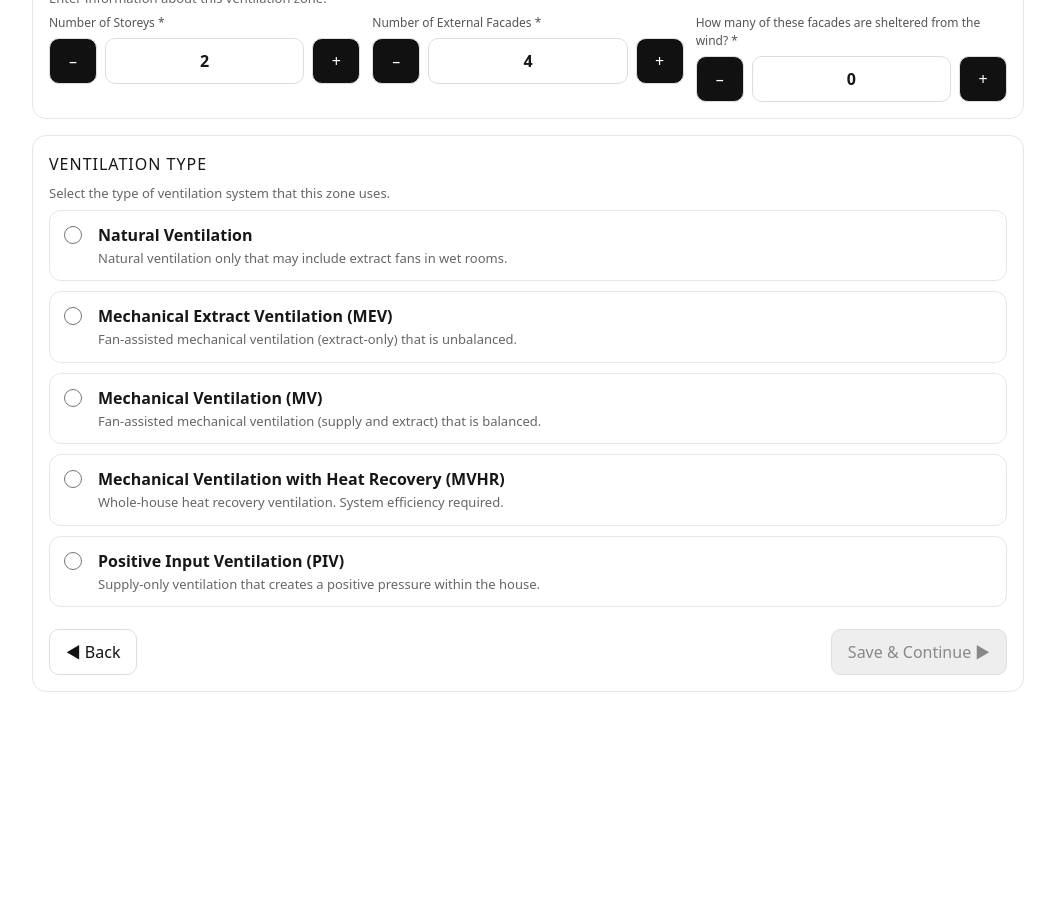
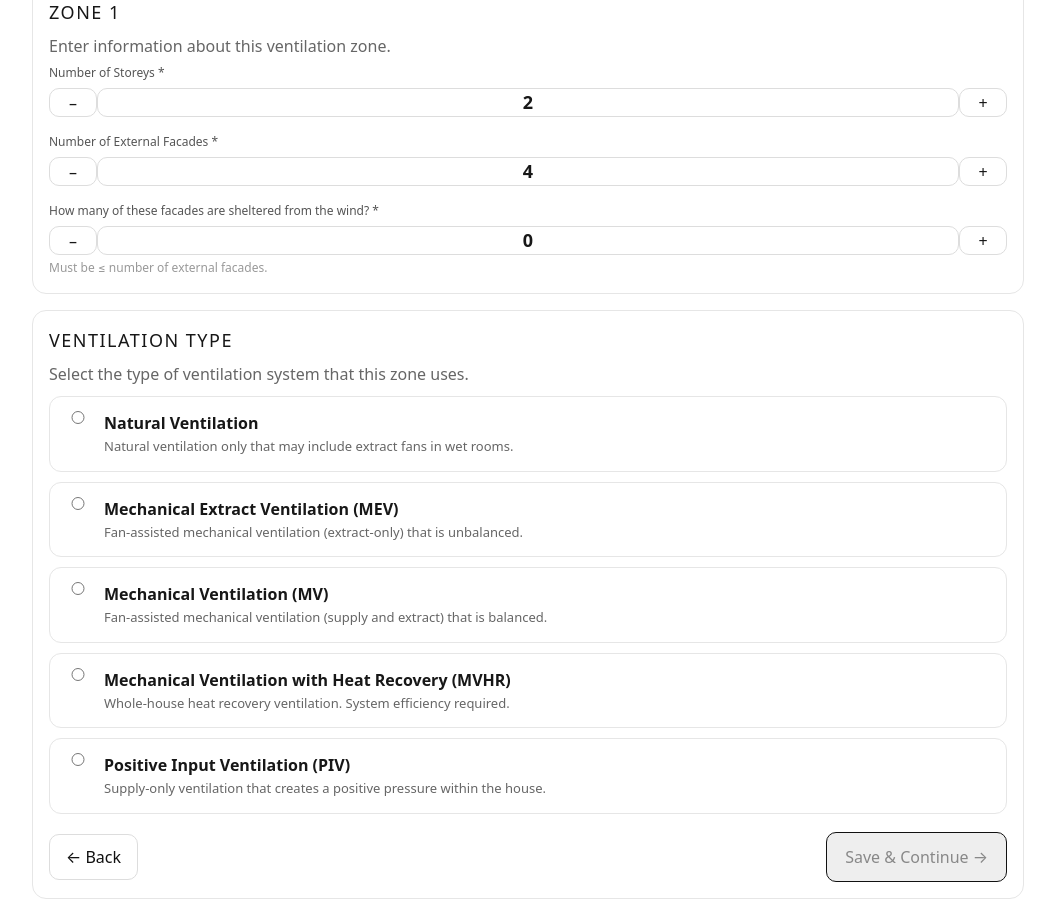
Before and after one commit to damowhu11-1979/heat-demand, a Next.js app: page /ventilation in a window 1280 px wide. Shown: the part 300-1223 px from the top of the page, without its empty margins (112-1167 px from the left). Before the commit the page ends 1016 px from the top, so only its background shows below. Built offline with nearby package versions, Linux system fonts and the light colour scheme.

Commit message:
Update page.tsx

```diff
--- a/app/ventilation/page.tsx
+++ b/app/ventilation/page.tsx
@@ -1,8 +1,9 @@
 'use client';
 
-import React, { useState } from 'react';
+import React, { useMemo, useState } from 'react';
+import Link from 'next/link';
 
-/** Small shared UI bits (kept local to this page for now) */
+/** small UI bits kept consistent with your page.tsx */
 function Label({ children }: { children: React.ReactNode }) {
   return <label style={{ display: 'block', fontSize: 12, color: '#555', marginBottom: 6 }}>{children}</label>;
 }
@@ -25,238 +26,6 @@ function Button(props: React.ButtonHTMLAttributes<HTMLButtonElement>) {
     />
   );
 }
-
-type VentType = 'Natural' | 'MEV' | 'MV' | 'MVHR' | 'PIV';
-
-export default function VentilationPage(): React.JSX.Element {
-  // Ventilation zones
-  const [zones, setZones] = useState<number>(1);
-
-  // Zone 1 (we can extend to multiple zones later with an array)
-  const [storeys, setStoreys] = useState<number>(2);
-  const [facades, setFacades] = useState<number>(4);
-  const [sheltered, setSheltered] = useState<number>(0);
-
-  // Ventilation type
-  const [ventType, setVentType] = useState<VentType | ''>('');
-
-  const step = (setter: (v: number) => void, value: number, delta: number, min = 0) => {
-    const n = Math.max(min, (value || 0) + delta);
-    setter(n);
-  };
-
-  const canContinue =
-    zones >= 1 &&
-    storeys >= 1 &&
-    facades >= 0 &&
-    sheltered >= 0 &&
-    sheltered <= facades &&
-    !!ventType;
-
-  const onBack = () => {
-    // simple client-side back; you can wire to router if needed
-    history.back();
-  };
-
-  const onSaveContinue = () => {
-    if (!canContinue) {
-      alert('Please complete all required ventilation fields before continuing.');
-      return;
-    }
-    const payload = {
-      zones,
-      zone1: { storeys, facades, sheltered },
-      ventType,
-    };
-    console.log('VENTILATION PAGE SAVE', payload);
-    // navigate to next route if you have one, e.g.:
-    // router.push('/heated-rooms');
-    alert('Saved (see console). Proceeding to next step is up to router wiring.');
-  };
-
-  return (
-    <main style={page}>
-      <h1 style={{ letterSpacing: 2, marginBottom: 10 }}>VENTILATION</h1>
-
-      {/* Ventilation Zones */}
-      <section style={card}>
-        <h3 style={sectionTitle}>Ventilation Zones</h3>
-        <p style={muted}>
-          Enter the total number of distinct ventilation zones in the property. Rooms that share the
-          same ventilation system form a single zone.
-        </p>
-
-        <div style={{ marginTop: 10 }}>
-          <Label>Number of Ventilation Zones *</Label>
-          <div style={stepperRow}>
-            <Button onClick={() => step(setZones, zones, -1, 1)} aria-label="decrease zones">
-              –
-            </Button>
-            <div style={stepperValue}>{zones}</div>
-            <Button onClick={() => step(setZones, zones, +1, 1)} aria-label="increase zones">
-              +
-            </Button>
-          </div>
-        </div>
-      </section>
-
-      {/* Zone 1 */}
-      <section style={{ ...card, marginTop: 16 }}>
-        <h3 style={sectionTitle}>Zone 1</h3>
-        <p style={muted}>Enter information about this ventilation zone.</p>
-
-        <div style={grid3}>
-          <div>
-            <Label>Number of Storeys *</Label>
-            <div style={stepperRow}>
-              <Button onClick={() => step(setStoreys, storeys, -1, 1)}>–</Button>
-              <div style={stepperValue}>{storeys}</div>
-              <Button onClick={() => step(setStoreys, storeys, +1, 1)}>+</Button>
-            </div>
-          </div>
-
-          <div>
-            <Label>Number of External Facades *</Label>
-            <div style={stepperRow}>
-              <Button onClick={() => step(setFacades, facades, -1, 0)}>–</Button>
-              <div style={stepperValue}>{facades}</div>
-              <Button onClick={() => step(setFacades, facades, +1, 0)}>+</Button>
-            </div>
-          </div>
-
-          <div>
-            <Label>How many of these facades are sheltered from the wind? *</Label>
-            <div style={stepperRow}>
-              <Button onClick={() => step(setSheltered, sheltered, -1, 0)}>–</Button>
-              <div style={stepperValue}>{sheltered}</div>
-              <Button
-                onClick={() => step(setSheltered, sheltered, +1, 0)}
-                disabled={sheltered >= facades}
-                title={sheltered >= facades ? 'Cannot exceed total facades' : ''}
-              >
-                +
-              </Button>
-            </div>
-          </div>
-        </div>
-      </section>
-
-      {/* Ventilation Type */}
-      <section style={{ ...card, marginTop: 16 }}>
-        <h3 style={sectionTitle}>Ventilation Type</h3>
-        <p style={muted}>Select the type of ventilation system that this zone uses.</p>
-
-        <div role="radiogroup" aria-label="Ventilation Type" style={{ display: 'grid', gap: 10 }}>
-          <RadioCard
-            name="ventType"
-            checked={ventType === 'Natural'}
-            onChange={() => setVentType('Natural')}
-            title="Natural Ventilation"
-            desc="Natural ventilation only that may include extract fans in wet rooms."
-          />
-          <RadioCard
-            name="ventType"
-            checked={ventType === 'MEV'}
-            onChange={() => setVentType('MEV')}
-            title="Mechanical Extract Ventilation (MEV)"
-            desc="Fan-assisted mechanical ventilation (extract-only) that is unbalanced."
-          />
-          <RadioCard
-            name="ventType"
-            checked={ventType === 'MV'}
-            onChange={() => setVentType('MV')}
-            title="Mechanical Ventilation (MV)"
-            desc="Fan-assisted mechanical ventilation (supply and extract) that is balanced."
-          />
-          <RadioCard
-            name="ventType"
-            checked={ventType === 'MVHR'}
-            onChange={() => setVentType('MVHR')}
-            title="Mechanical Ventilation with Heat Recovery (MVHR)"
-            desc="Whole-house heat recovery ventilation. System efficiency required."
-          />
-          <RadioCard
-            name="ventType"
-            checked={ventType === 'PIV'}
-            onChange={() => setVentType('PIV')}
-            title="Positive Input Ventilation (PIV)"
-            desc="Supply-only ventilation that creates a positive pressure within the house."
-          />
-        </div>
-
-        <div style={{ display: 'flex', justifyContent: 'space-between', marginTop: 22 }}>
-          <Button onClick={onBack} style={{ background: '#fff', color: '#111' }}>
-            ◀ Back
-          </Button>
-          <Button onClick={onSaveContinue} disabled={!canContinue}>
-            Save & Continue ▶
-          </Button>
-        </div>
-      </section>
-    </main>
-  );
-}
-
-/** Re-usable radio card */
-function RadioCard(props: {
-  name: string;
-  title: string;
-  desc: string;
-  checked: boolean;
-  onChange: () => void;
-}) {
-  return (
-    <label
-      style={{
-        display: 'grid',
-        gridTemplateColumns: '24px 1fr',
-        gap: 10,
-        alignItems: 'start',
-        padding: '12px 14px',
-        border: '1px solid #e6e6e6',
-        borderRadius: 12,
-        cursor: 'pointer',
-      }}
-    >
-      <input
-        type="radio"
-        name={props.name}
-        checked={props.checked}
-        onChange={props.onChange}
-        style={{ width: 18, height: 18, marginTop: 3 }}
-      />
-      <div>
-        <div style={{ fontWeight: 600 }}>{props.title}</div>
-        <div style={{ color: '#666', fontSize: 13, marginTop: 2 }}>{props.desc}</div>
-      </div>
-    </label>
-  );
-}
-
-/* --------------- styles ---------------- */
-const page: React.CSSProperties = {
-  maxWidth: 1040,
-  margin: '0 auto',
-  padding: 24,
-  fontFamily: 'system-ui, -apple-system, Segoe UI, Roboto, Arial, sans-serif',
-};
-
-const card: React.CSSProperties = {
-  background: '#fff',
-  border: '1px solid #e6e6e6',
-  borderRadius: 14,
-  padding: 16,
-};
-
-const sectionTitle: React.CSSProperties = {
-  textTransform: 'uppercase',
-  letterSpacing: 1,
-  margin: 0,
-  marginBottom: 8,
-};
-
-const muted: React.CSSProperties = { color: '#666', fontSize: 13, marginTop: 6, marginBottom: 6 };
-
 const inputStyle: React.CSSProperties = {
   width: '100%',
   padding: '10px 12px',
@@ -265,24 +34,288 @@ const inputStyle: React.CSSProperties = {
   outline: 'none',
   boxSizing: 'border-box',
 };
-
-const grid3: React.CSSProperties = {
-  display: 'grid',
-  gridTemplateColumns: 'repeat(3, 1fr)',
-  gap: 12,
+const card: React.CSSProperties = {
+  background: '#fff',
+  border: '1px solid #e6e6e6',
+  borderRadius: 14,
+  padding: 16,
 };
 
-const stepperRow: React.CSSProperties = {
-  display: 'grid',
-  gridTemplateColumns: '48px 1fr 48px',
-  gap: 8,
-  alignItems: 'center',
-};
+/** simple stepper control */
+function Stepper({
+  value,
+  setValue,
+  min = 0,
+  max = 999,
+  ariaLabel,
+}: {
+  value: number;
+  setValue: (n: number) => void;
+  min?: number;
+  max?: number;
+  ariaLabel?: string;
+}) {
+  const dec = () => setValue(Math.max(min, value - 1));
+  const inc = () => setValue(Math.min(max, value + 1));
+  return (
+    <div style={{ display: 'grid', gridTemplateColumns: '48px 1fr 48px', gap: 0, alignItems: 'stretch' }}>
+      <button
+        type="button"
+        onClick={dec}
+        aria-label={`decrease ${ariaLabel || 'value'}`}
+        style={{
+          border: '1px solid #ddd',
+          borderRadius: 10,
+          background: '#fff',
+          cursor: 'pointer',
+        }}
+      >
+        –
+      </button>
+      <div
+        style={{
+          border: '1px solid #ddd',
+          borderRadius: 10,
+          display: 'grid',
+          placeItems: 'center',
+          fontSize: 18,
+          fontWeight: 600,
+        }}
+        aria-live="polite"
+      >
+        {value}
+      </div>
+      <button
+        type="button"
+        onClick={inc}
+        aria-label={`increase ${ariaLabel || 'value'}`}
+        style={{
+          border: '1px solid #ddd',
+          borderRadius: 10,
+          background: '#fff',
+          cursor: 'pointer',
+        }}
+      >
+        +
+      </button>
+    </div>
+  );
+}
 
-const stepperValue: React.CSSProperties = {
-  border: '1px solid #ddd',
-  borderRadius: 10,
-  textAlign: 'center',
-  padding: '10px 12px',
-  fontWeight: 600,
-};
+export default function VentilationPage(): React.JSX.Element {
+  // top-of-page: number of ventilation zones
+  const [zones, setZones] = useState<number>(1);
+
+  // zone 1 fields
+  const [storeys, setStoreys] = useState<number>(2);
+  const [facades, setFacades] = useState<number>(4);
+  const [sheltered, setSheltered] = useState<number>(0);
+
+  // ventilation type
+  type VentType = 'natural' | 'mev' | 'mv' | 'mvhr' | 'piv' | '';
+  const [vtype, setVtype] = useState<VentType>('');
+
+  const canContinue = useMemo(() => {
+    const validCounts = zones >= 1 && storeys >= 1 && facades >= 1 && sheltered >= 0 && sheltered <= facades;
+    return validCounts && !!vtype;
+  }, [zones, storeys, facades, sheltered, vtype]);
+
+  const saveAndContinue = () => {
+    // wire up to your data store if needed
+    const payload = { zones, zone1: { storeys, facades, sheltered, vtype } };
+    console.log('VENTILATION SAVE', payload);
+    // simple client-side nav: handled by Link below
+  };
+
+  return (
+    <main
+      style={{
+        maxWidth: 1040,
+        margin: '0 auto',
+        padding: 24,
+        fontFamily: 'system-ui, -apple-system, Segoe UI, Roboto, Arial, sans-serif',
+      }}
+    >
+      <h1 style={{ fontSize: 28, margin: '6px 0 12px' }}>Ventilation</h1>
+
+      {/* Ventilation Zones */}
+      <section style={card}>
+        <h2 style={{ fontSize: 18, margin: 0, letterSpacing: 1.5 }}>VENTILATION ZONES</h2>
+        <p style={{ color: '#666', marginTop: 8 }}>
+          Enter the total number of distinct ventilation zones in the property. Rooms that share the same
+          ventilation system form a single zone.
+        </p>
+
+        <div style={{ marginTop: 12 }}>
+          <Label>Number of Ventilation Zones *</Label>
+          <Stepper value={zones} setValue={setZones} min={1} ariaLabel="number of ventilation zones" />
+        </div>
+      </section>
+
+      {/* Zone 1 */}
+      <section style={{ ...card, marginTop: 16 }}>
+        <h2 style={{ fontSize: 18, margin: 0, letterSpacing: 1.5 }}>ZONE 1</h2>
+        <p style={{ color: '#666', marginTop: 8 }}>Enter information about this ventilation zone.</p>
+
+        <div style={{ display: 'grid', gap: 16, marginTop: 6 }}>
+          <div>
+            <Label>Number of Storeys *</Label>
+            <Stepper value={storeys} setValue={setStoreys} min={1} ariaLabel="number of storeys" />
+          </div>
+
+          <div>
+            <Label>Number of External Facades *</Label>
+            <Stepper value={facades} setValue={setFacades} min={1} ariaLabel="number of external facades" />
+          </div>
+
+          <div>
+            <Label>How many of these facades are sheltered from the wind? *</Label>
+            <Stepper
+              value={sheltered}
+              setValue={setSheltered}
+              min={0}
+              max={facades}
+              ariaLabel="sheltered facades"
+            />
+            <div style={{ color: '#999', fontSize: 12, marginTop: 4 }}>
+              Must be ≤ number of external facades.
+            </div>
+          </div>
+        </div>
+      </section>
+
+      {/* Ventilation Type */}
+      <section style={{ ...card, marginTop: 16 }}>
+        <h2 style={{ fontSize: 18, margin: 0, letterSpacing: 1.5 }}>VENTILATION TYPE</h2>
+        <p style={{ color: '#666', marginTop: 8 }}>
+          Select the type of ventilation system that this zone uses.
+        </p>
+
+        <div style={{ display: 'grid', gap: 10, marginTop: 10 }}>
+          <RadioRow
+            id="v-natural"
+            name="vent-type"
+            checked={vtype === 'natural'}
+            onChange={() => setVtype('natural')}
+            title="Natural Ventilation"
+            subtitle="Natural ventilation only that may include extract fans in wet rooms."
+          />
+          <RadioRow
+            id="v-mev"
+            name="vent-type"
+            checked={vtype === 'mev'}
+            onChange={() => setVtype('mev')}
+            title="Mechanical Extract Ventilation (MEV)"
+            subtitle="Fan-assisted mechanical ventilation (extract-only) that is unbalanced."
+          />
+          <RadioRow
+            id="v-mv"
+            name="vent-type"
+            checked={vtype === 'mv'}
+            onChange={() => setVtype('mv')}
+            title="Mechanical Ventilation (MV)"
+            subtitle="Fan-assisted mechanical ventilation (supply and extract) that is balanced."
+          />
+          <RadioRow
+            id="v-mvhr"
+            name="vent-type"
+            checked={vtype === 'mvhr'}
+            onChange={() => setVtype('mvhr')}
+            title="Mechanical Ventilation with Heat Recovery (MVHR)"
+            subtitle="Whole-house heat recovery ventilation. System efficiency required."
+          />
+          <RadioRow
+            id="v-piv"
+            name="vent-type"
+            checked={vtype === 'piv'}
+            onChange={() => setVtype('piv')}
+            title="Positive Input Ventilation (PIV)"
+            subtitle="Supply-only ventilation that creates a positive pressure within the house."
+          />
+        </div>
+
+        {/* Actions */}
+        <div
+          style={{
+            display: 'flex',
+            justifyContent: 'space-between',
+            alignItems: 'center',
+            marginTop: 18,
+          }}
+        >
+          <Link
+            href="/rooms"
+            style={{
+              border: '1px solid #ddd',
+              borderRadius: 10,
+              padding: '10px 16px',
+              textDecoration: 'none',
+              color: '#111',
+              background: '#fff',
+            }}
+          >
+            ← Back
+          </Link>
+
+          <Link
+            href={canContinue ? '/results' : '#'}
+            onClick={(e) => {
+              if (!canContinue) e.preventDefault();
+              else saveAndContinue();
+            }}
+            style={{
+              border: '1px solid #111',
+              borderRadius: 10,
+              padding: '12px 18px',
+              textDecoration: 'none',
+              color: canContinue ? '#fff' : '#888',
+              background: canContinue ? '#111' : '#eee',
+              pointerEvents: canContinue ? 'auto' : 'none',
+            }}
+          >
+            Save & Continue →
+          </Link>
+        </div>
+      </section>
+    </main>
+  );
+}
+
+/** radio row helper */
+function RadioRow({
+  id,
+  name,
+  checked,
+  onChange,
+  title,
+  subtitle,
+}: {
+  id: string;
+  name: string;
+  checked: boolean;
+  onChange: () => void;
+  title: string;
+  subtitle: string;
+}) {
+  return (
+    <label
+      htmlFor={id}
+      style={{
+        border: '1px solid #e6e6e6',
+        borderRadius: 12,
+        padding: 14,
+        display: 'grid',
+        gridTemplateColumns: '28px 1fr',
+        gap: 12,
+        alignItems: 'start',
+        cursor: 'pointer',
+      }}
+    >
+      <input id={id} name={name} type="radio" checked={checked} onChange={onChange} />
+      <div>
+        <div style={{ fontWeight: 600 }}>{title}</div>
+        <div style={{ color: '#666', fontSize: 13, marginTop: 2 }}>{subtitle}</div>
+      </div>
+    </label>
+  );
+}
```
